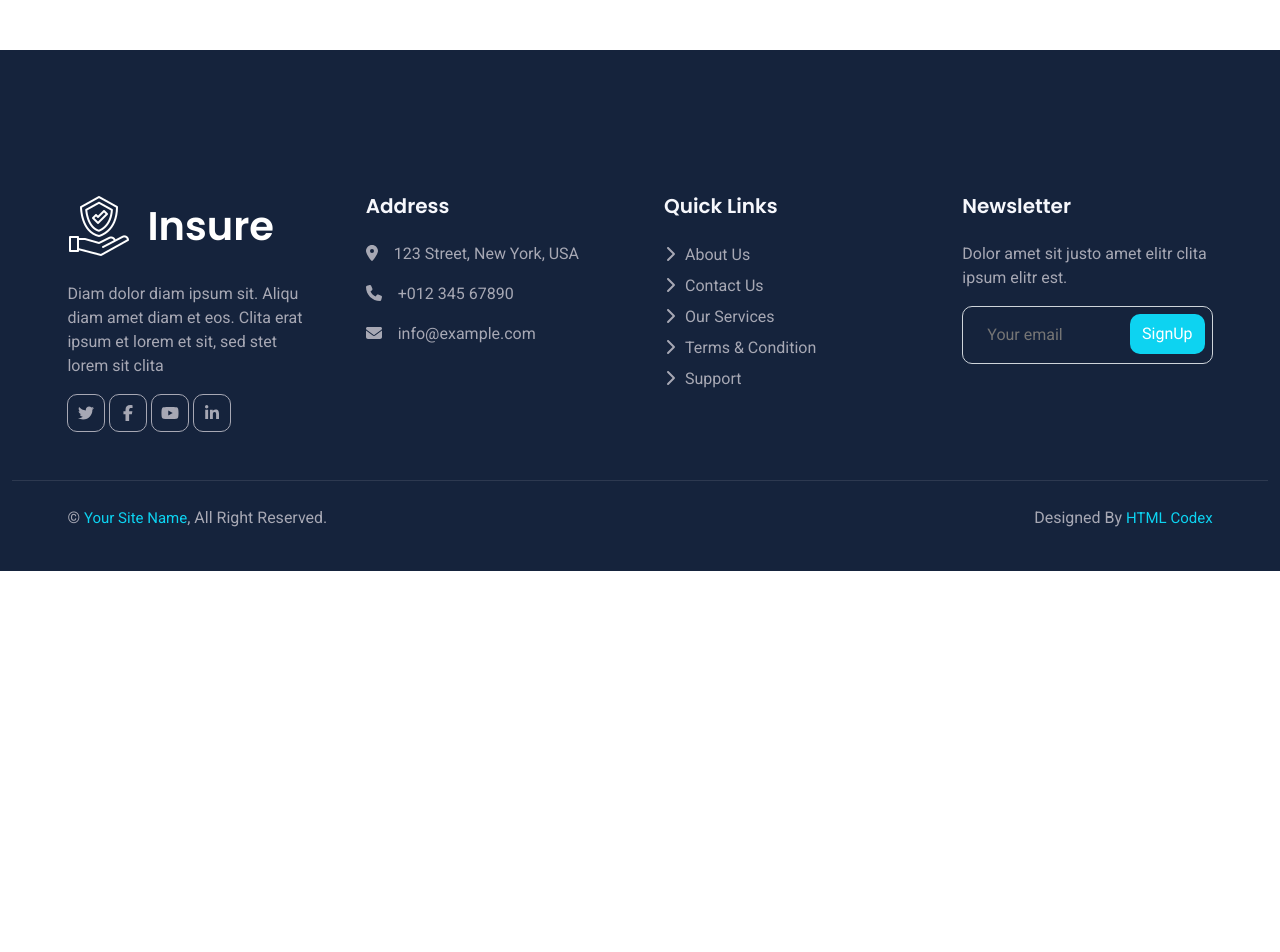
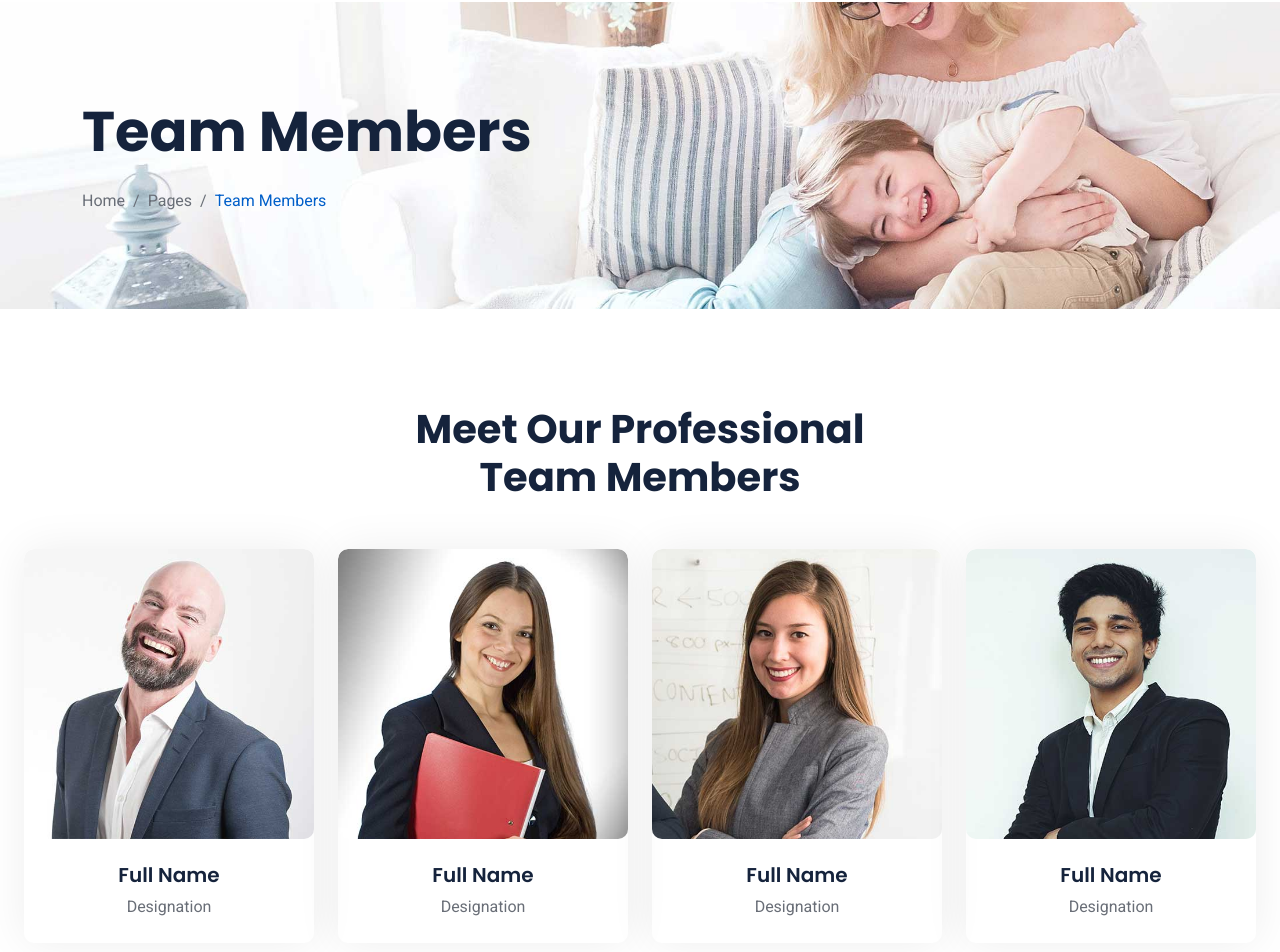
Before and after one commit to idembele70/insure-template-htmlcodex, a React (Create React App) app: page /team in a window 1280 px wide. Shown: the part 114-1066 px from the top of the page. Before the commit the page ends 800 px from the top, so only its background shows below. Built offline with nearby package versions, Linux system fonts and the light colour scheme.

Commit message:
[Team Page] Finished

```diff
--- a/src/App.tsx
+++ b/src/App.tsx
@@ -7,6 +7,7 @@ import Footer from './tools/Footer';
 import Service from './pages/Service';
 import Feature from './pages/Feature';
 import Appointment from './pages/Appointment';
+import Team from './pages/Team';
 
 function App() {
   return (
@@ -18,6 +19,7 @@ function App() {
   <Route path='/service' element={<Service/>}/>
   <Route path='/feature' element={<Feature/>}/>
   <Route path='/appointment' element={<Appointment/>}/>
+  <Route path='/team' element={<Team/>}/>
 </Routes>
 <Footer/>
     </BrowserRouter>
--- a/src/components/home/Team.tsx
+++ b/src/components/home/Team.tsx
@@ -114,7 +114,10 @@ const MediaIcon = styled(FontAwesomeIcon)`
     color: #015FC9;
   }
 `;
-const Team = () => {
+type TeamProps = {
+  hideTitle?: boolean
+}
+const Team = ({hideTitle}:TeamProps) => {
   interface Members {
     img:string;
     name:string;
@@ -143,11 +146,7 @@ const Team = () => {
   },
 ] , [])
 const BaseUrl = `${process.env.PUBLIC_URL}/assets/team/team-`
-  return (
-    <Container>
-      <Title>Meet Our Professional Team Members</Title>
-      <CardsContainer>
-        {members.map(
+const membersMemoized = React.useMemo(() => members.map(
   (member,idx)=>
   <Card key={idx}>
     <CardImage src={`${BaseUrl}${member.img}.jpg`}/>
@@ -174,7 +173,12 @@ const BaseUrl = `${process.env.PUBLIC_URL}/assets/team/team-`
       </MediaContainer>
     </CardBottomHover>
   </Card>
-        )}
+), [members,BaseUrl])
+  return (
+    <Container>
+      {!hideTitle && <Title>Meet Our Professional Team Members</Title>}
+      <CardsContainer>
+        {hideTitle ? [...membersMemoized.slice(1),membersMemoized[0]]: membersMemoized}
       </CardsContainer>
     </Container>
   )
--- /dev/null
+++ b/src/pages/Team.tsx
@@ -0,0 +1,15 @@
+import React from 'react'
+import PageHeader from '../components/CommonPages/PageHeader'
+import TeamComponent from '../components/home/Team'
+
+const Team = () => {
+  return (
+    <>
+    <PageHeader title='Team Members'/>
+    <TeamComponent/>
+    <TeamComponent hideTitle={true}/>
+    </>
+  )
+}
+
+export default Team
```
Lines whose indentation alone changed are shown as unchanged.
